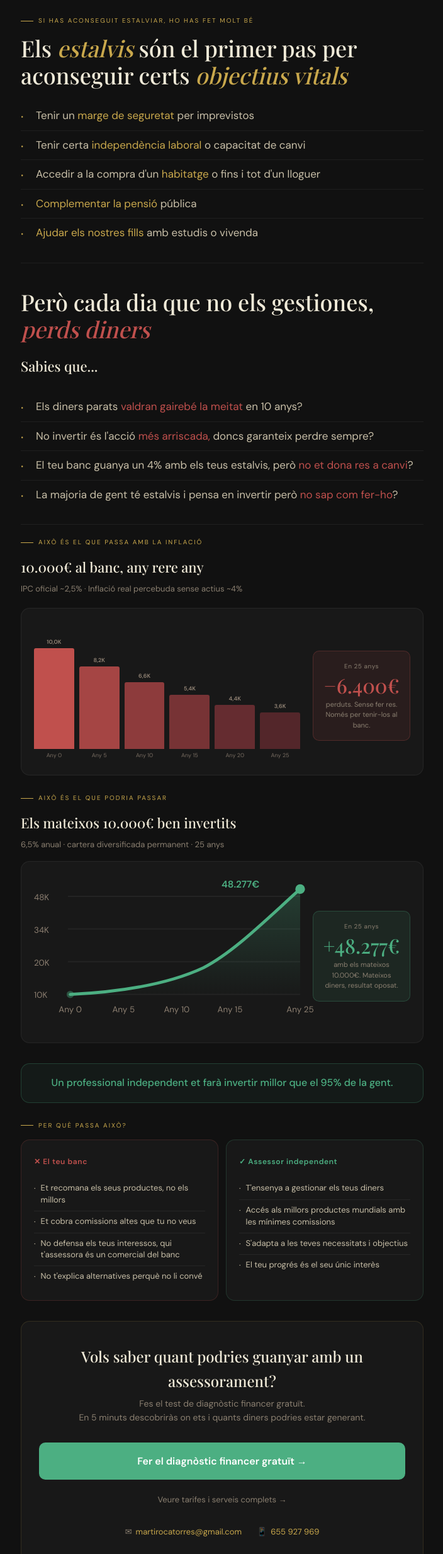
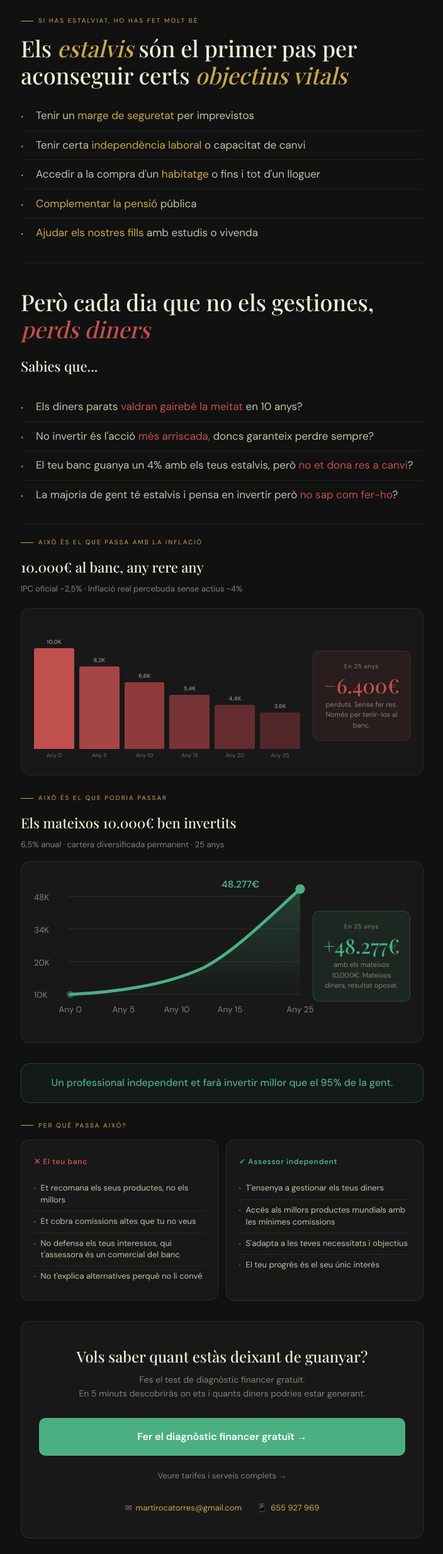
Before and after one commit to Martirocatorres/inici, a plain HTML site: page index.html in a window 1280 px wide. Shown: the part 91-2558 px from the top of the page at 63% size, without its empty margins (287-991 px from the left). Drawn offline with nearby package versions, Linux system fonts and the light colour scheme; a web font is replaced by a local one.

Commit message:
Update index.html

```diff
--- a/index.html
+++ b/index.html
@@ -371,7 +371,7 @@ body {
         <div class="hero-role">Economista · Assessor Financer Independent</div>
       </div>
     </div>
-    <div class="sec-label">Si has aconseguit estalviar, ho has fet molt bé</div>
+    <div class="sec-label">Si has estalviat, ho has fet molt bé</div>
 
     <h1 style="font-family:'Playfair Display',serif;font-size:clamp(26px,4.5vw,36px);font-weight:500;color:var(--text);line-height:1.2;margin-bottom:20px">Els <span style="color:var(--ac);font-style:italic">estalvis</span> són el primer pas per aconseguir certs <span style="color:var(--ac);font-style:italic">objectius vitals</span></h1>
 
@@ -498,7 +498,7 @@ body {
 
   <!-- ── CTA ── -->
   <div class="cta-section">
-    <h2>Vols saber quant podries guanyar amb un assessorament?</h2>
+    <h2>Vols saber quant estàs deixant de guanyar?</h2>
     <p class="cta-sub">Fes el test de diagnòstic financer gratuït.<br>En 5 minuts descobriràs on ets i quants diners podries estar generant.</p>
 
     <a class="btn-cta" href="https://martirocatorres.github.io/diagnostic" target="_blank">
```
